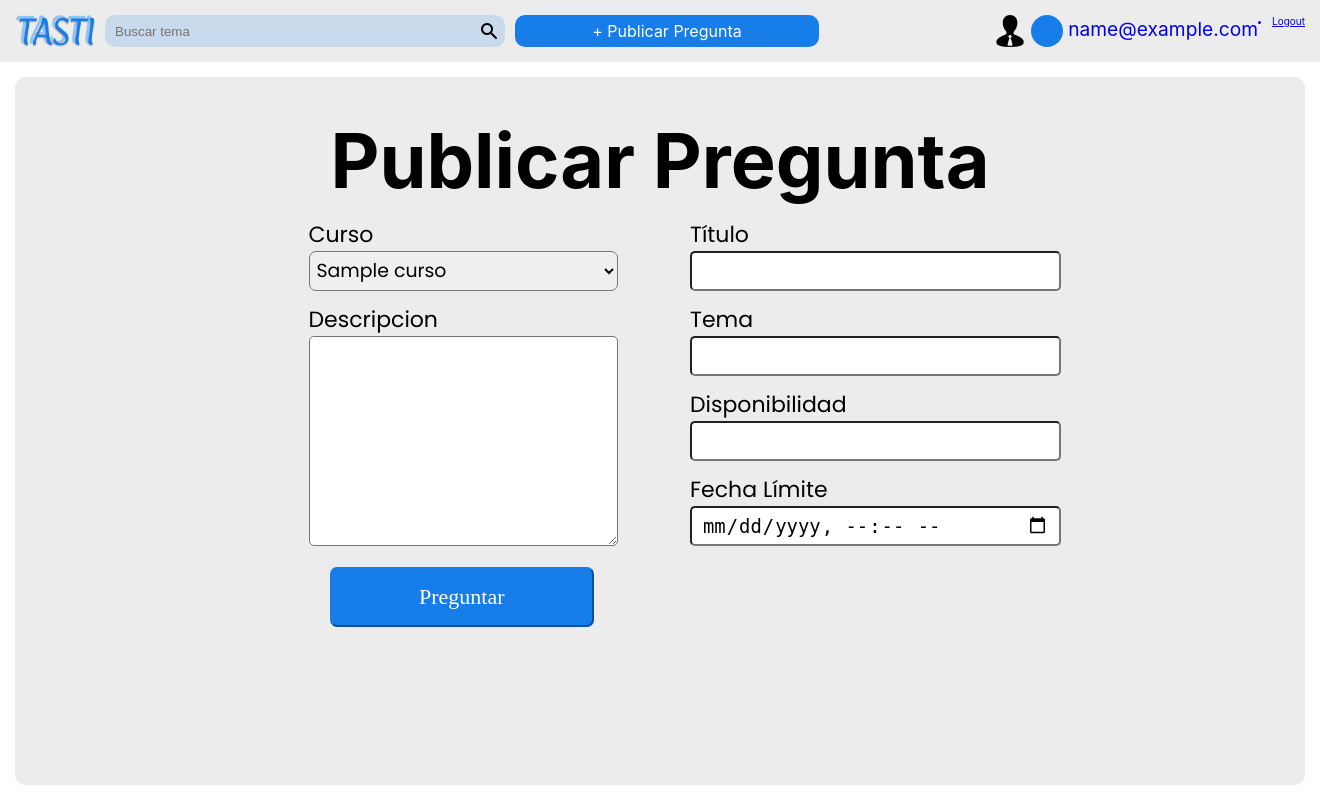
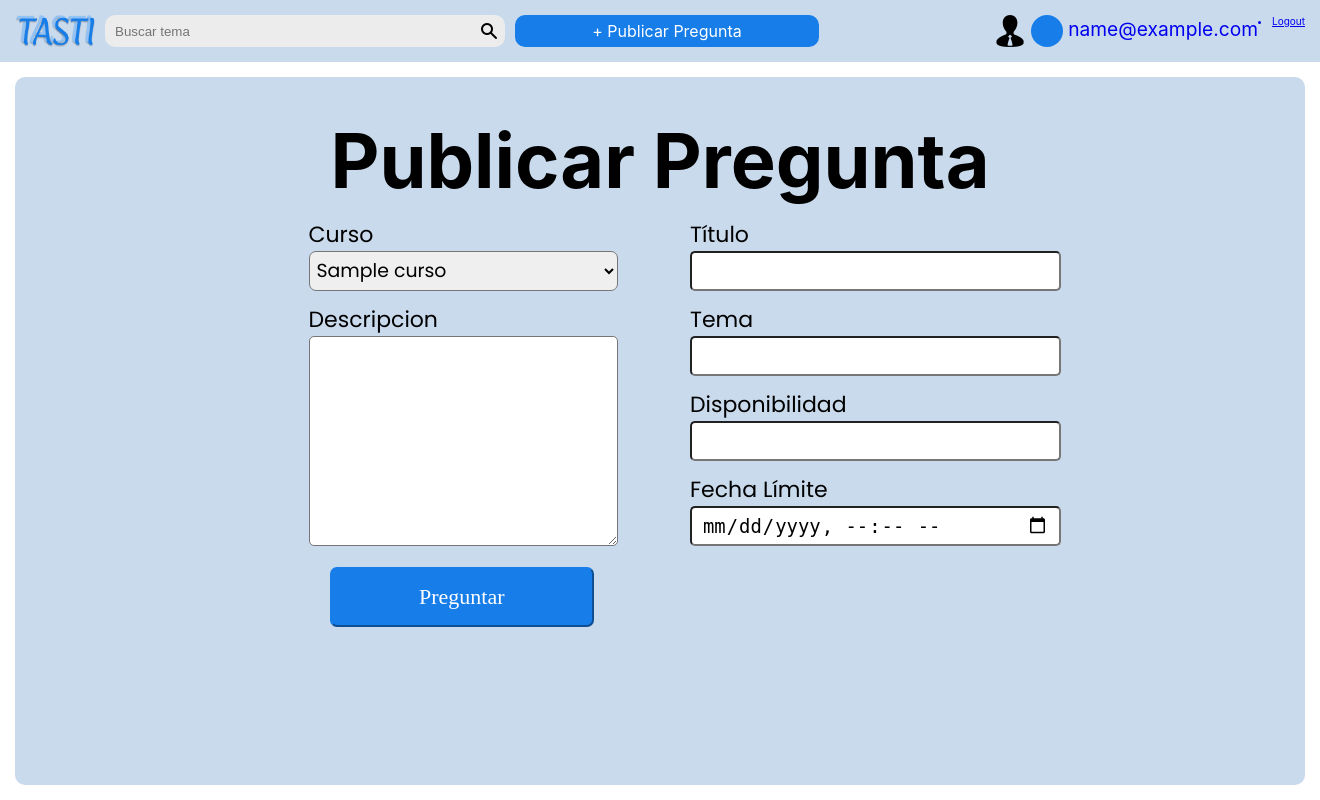
Before and after one commit to eluqm/IS-3group23, a PHP site: page /views/publicar_pregunta.php in a window 1320 px wide. Run offline with PHP 8.4, Linux system fonts and the light colour scheme; the visitor is signed in with stand-in values (Sample User, id 1); tables that the repository leaves empty hold one stand-in row (values such as "Sample post"); data that the repository does not hold is empty; some web fonts are replaced.

Commit message:
style: cambiar colores

```diff
--- a/views/components/lista_cursos.css
+++ b/views/components/lista_cursos.css
@@ -1,7 +1,7 @@
 .lista-cursos {
     border-radius: 10px;
     width: 30%;
-    background-color: var(--color_principal);
+    background-color: var(--color_light_gray);
     max-width: 270px;
 
 }
@@ -26,7 +26,7 @@
     width: 100%;
     text-align: center;
     border-radius: 10px 10px 0 0;
-    background-color: var(--color_principal);
+    background-color: var(--color_light_gray);
 }
 
 .lista-cursos__contenedor-cursos {
--- a/views/components/lista_cursos.php
+++ b/views/components/lista_cursos.php
@@ -16,7 +16,7 @@
                     <!-- Traer de la base de datos -->
         <?php if (isset($lista_curso) && $lista_curso!=0):?>
         <?php foreach ($lista_curso as $dato) { ?>
-            <a class="lista-cursos__curso" <?php if($curso_actual == $dato->idcurso): echo 'style="background-color: var(--color_light_gray); font-weight: 500;"'; endif;?> href="./../controllers/inicioController.php?action=get_preguntas&estado=all&curso=<?php echo $dato->idcurso;?>&anio=<?php echo $q_anio;?>"><div style="background-color:<?php if($curso_actual == $dato->idcurso): echo "var(--color_enfasis);"; endif;?>"></div><span><?php echo $dato->nombre ?></span></a>
+            <a class="lista-cursos__curso" <?php if($curso_actual == $dato->idcurso): echo 'style="background-color: var(--color_principal); font-weight: 500;"'; endif;?> href="./../controllers/inicioController.php?action=get_preguntas&estado=all&curso=<?php echo $dato->idcurso;?>&anio=<?php echo $q_anio;?>"><div style="background-color:<?php if($curso_actual == $dato->idcurso): echo "var(--color_enfasis);"; endif;?>"></div><span><?php echo $dato->nombre ?></span></a>
         <?php } ?>
         <?php else: ?>
             <p>No hay cursos agregados :)</p>
--- a/views/components/pregunta.css
+++ b/views/components/pregunta.css
@@ -1,6 +1,6 @@
 .pregunta {
     display: flex;
-    background-color: var(--color_principal);
+    background-color: var(--color_light_gray);
     border-radius: 10px;
     width: 100%;
     height: auto;
@@ -37,7 +37,7 @@
     flex-direction: column;
     width: 40px;
     height: inherit;
-    background-color: var(--color_light_gray);
+    background-color: var(--color_principal);
     border-radius: 0 10px 10px 0;
 }
 
--- a/views/css/general_style.css
+++ b/views/css/general_style.css
@@ -1,9 +1,9 @@
 :root {
     --header-height: 70px;
-    --color_principal: #ECECEC;
+    --color_principal: #C9DAEC;
     --color_fondo: #FFFFFF;
     --color_enfasis: #177DE8;
-    --color_light_gray: #C9DAEC;
+    --color_light_gray: #ECECEC;
     --color_gray: rgba(137, 137, 137, 0.14);
     --text__normal-size: 1.2rem;
 }
--- a/views/user__perfil.php
+++ b/views/user__perfil.php
@@ -20,7 +20,7 @@
         <![endif]-->
         <style>
             <?php include __DIR__.'/css/general_style.css';?>
-            <?php include __DIR__.'/css/user__mi-perfil.css';?>
+            <?php include __DIR__.'/css/user__perfil.css';?>
             <?php include __DIR__.'/components/pregunta.css';?>
             <?php include __DIR__.'/components/nav_bar.css';?>
             .logo-icon {background-image: url('./../views/icons/logo.png');}
```
Also changed, not shown: views/css/user__perfil.css (renamed from views/css/user__mi-perfil.css).
